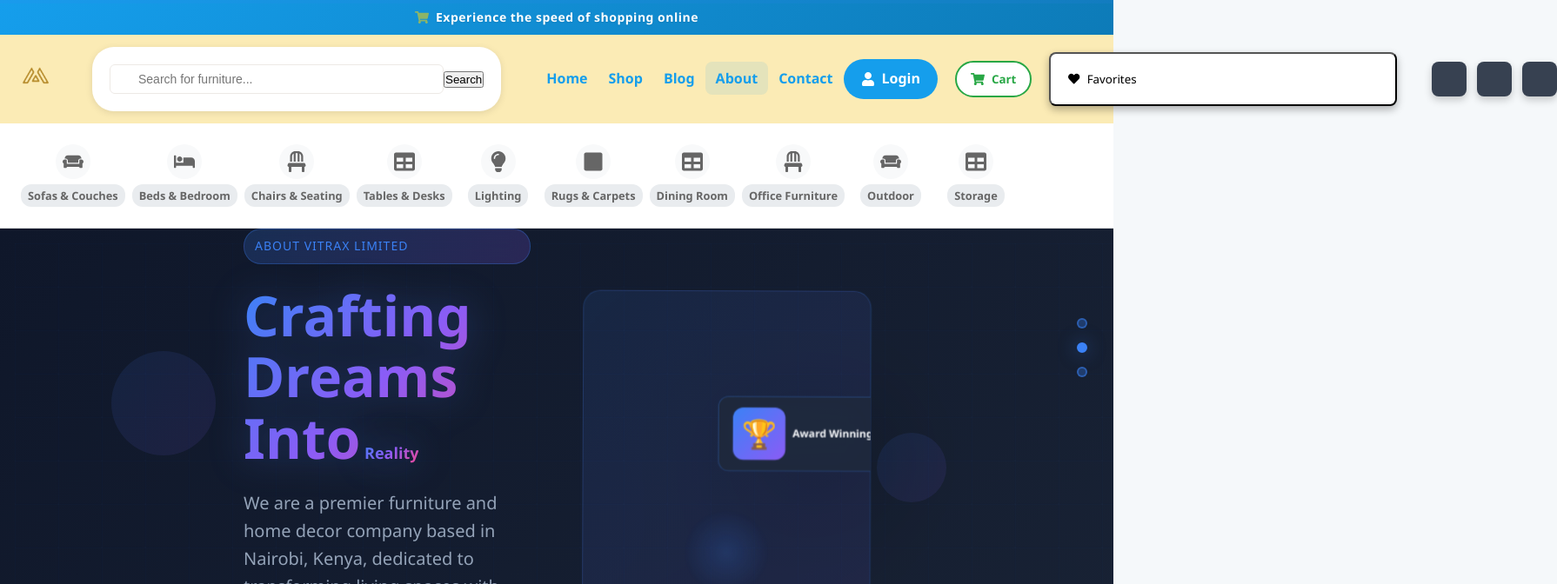
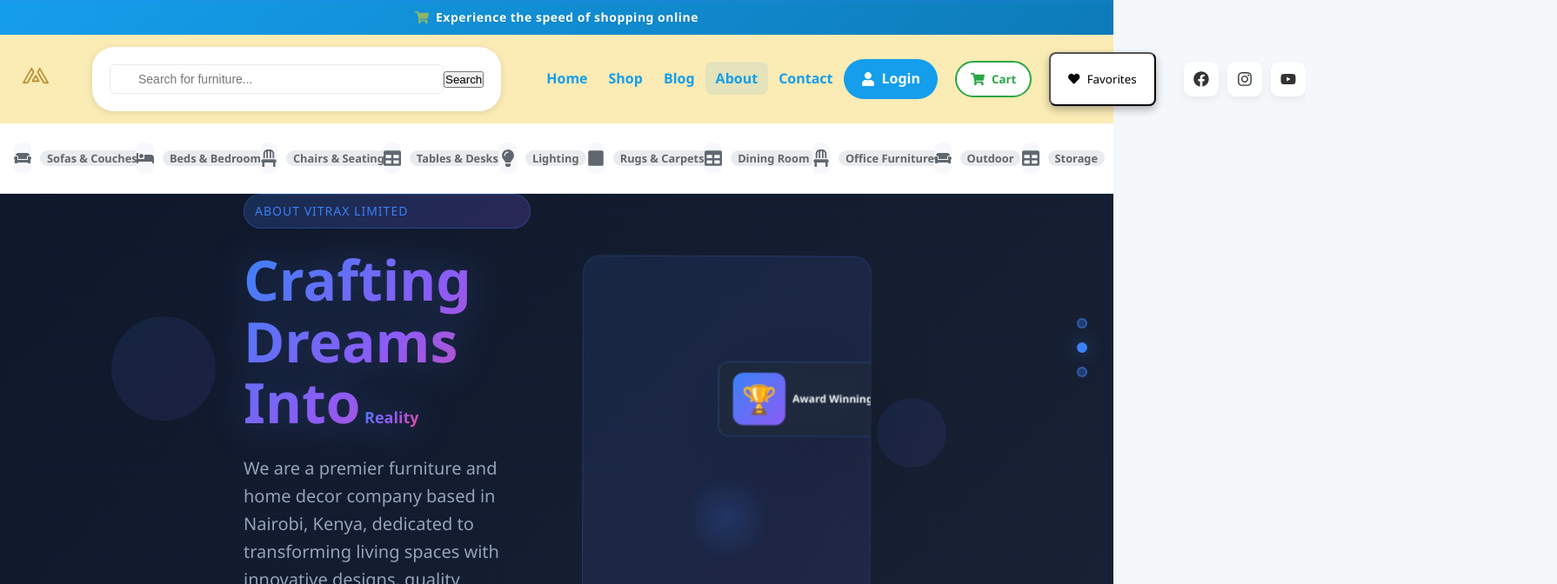
Before and after one commit to Omwansam/Furniture-system, a React (Vite) app in the folder FRONTEND/vitrax-limited/: page /about in a window 1280 px wide. Shown: the top 672 px of the page at 87% size, 1790 px wide, since content can reach past the window. Built offline with nearby package versions, Linux system fonts and the light colour scheme; the HTML template or start-up script is replaced by a standard one.

Commit message:
Better Landing Design

```diff
--- a/FRONTEND/vitrax-limited/src/components/CategoryHeader.css
+++ b/FRONTEND/vitrax-limited/src/components/CategoryHeader.css
@@ -1,56 +1,79 @@
+ :root{
+  --cat-border: #e6eef9;
+  --cat-accent: #159EEC;
+  --cat-text: #606770;
+  --cat-bg: #ffffff;
+}
+
 .category-header {
-  background: white;
-  border-bottom: 1px solid #e0e0e0;
-  padding: 12px 0;
+  background: var(--cat-bg);
+  border-bottom: 1px solid var(--cat-border);
+  padding: 8px 0; /* slightly increased vertical padding to avoid clipping/scroll */
 }
 
 .category-header-container {
   max-width: 1400px;
   margin: 0 auto;
-  padding: 0 24px;
+  padding: 0 16px;
   display: flex;
   align-items: center;
   gap: 8px;
   overflow-x: auto;
+  height: 64px; /* increased compact height to avoid scrolling/clipping */
+  -webkit-overflow-scrolling: touch;
 }
 
+/* Compact pill-style category items (icon left, name right) */
 .category-item {
   display: flex;
-  flex-direction: column;
+  flex-direction: row;
   align-items: center;
-  gap: 6px;
-  padding: 12px 16px;
+  gap: 10px;
+  padding: 6px 10px;
   text-decoration: none;
-  color: #666;
-  border-radius: 12px;
-  transition: all 0.3s ease;
+  color: var(--cat-text);
+  border-radius: 999px;
+  transition: background-color 0.18s ease, color 0.18s ease, transform 0.12s ease;
   white-space: nowrap;
-  min-width: 100px;
+  min-width: 60px;
+  box-sizing: border-box;
 }
 
 .category-item:hover {
-  color: #159EEC;
-  background: rgba(21, 158, 236, 0.05);
+  color: var(--cat-accent);
+  background: rgba(21, 158, 236, 0.06);
+  transform: translateY(-1px);
 }
 
 .category-item.active {
-  color: #159EEC;
-  background: rgba(21, 158, 236, 0.1);
+  color: var(--cat-accent);
+  background: rgba(21, 158, 236, 0.12);
 }
 
 .category-icon {
-  font-size: 24px;
-  width: 40px;
-  height: 40px;
+  font-size: 20px;
+  width: 36px;
+  height: 36px;
   display: flex;
   align-items: center;
   justify-content: center;
-  border-radius: 50%;
-  background: #f8f9fa;
+  border-radius: 8px;
+  background: #f6f8fb;
+  color: inherit;
 }
 
 .category-name {
-  font-size: 12px;
+  font-size: 13px;
   font-weight: 600;
-  text-align: center;
+  text-align: left;
+  line-height: 1;
 }
+
+/* hide scrollbar but allow scrolling */
+.category-header-container::-webkit-scrollbar{ height:6px }
+.category-header-container::-webkit-scrollbar-thumb{ background: rgba(0,0,0,0.08); border-radius: 8px }
+
+@media (max-width: 520px){
+  .category-name{ display:none } /* keep it compact on small screens */
+  .category-header-container{ padding: 0 8px }
+}
--- a/FRONTEND/vitrax-limited/src/components/Navbar.css
+++ b/FRONTEND/vitrax-limited/src/components/Navbar.css
@@ -240,7 +240,7 @@
     padding: 20px;
     border-radius: 8px;
     box-shadow: 0 4px 10px rgba(0, 0, 0, 0.3);
-    width: 400px;
+
   }
 
   /* Badges */
@@ -279,29 +279,43 @@
     50% { transform: scale(1.2); }
   }
 
-  /* Social Icons */
-  .social-icons {
+  /* Social Icons (compact, tappable buttons) */
+  .nav-social {
     display: flex;
     align-items: center;
-    gap: 12px;
-    margin-left: 20px;
+    gap: 10px;
+    margin-left: 12px;
   }
 
-  .social-link {
-    display: flex;
+  .nav-social-link {
+    display: inline-flex;
     align-items: center;
     justify-content: center;
-    width: 36px;
-    height: 36px;
-    border-radius: 50%;
-    background: white;
-    padding: 20px;
+    width: 40px;
+    height: 40px;
     border-radius: 10px;
-    width: 350px;
-    position: relative;
-    box-shadow: 0px 4px 10px rgba(0, 0, 0, 0.2);
-    text-align: center;
+    background: rgba(255,255,255,0.95);
+    color: #333;
+    text-decoration: none;
+    box-shadow: 0 4px 10px rgba(0,0,0,0.06);
+    transition: transform 0.12s ease, box-shadow 0.12s ease, background-color 0.12s ease;
   }
+
+  .nav-social-link:hover,
+  .nav-social-link:focus {
+    transform: translateY(-2px);
+    box-shadow: 0 8px 18px rgba(0,0,0,0.12);
+  }
+
+  .nav-social-icon {
+    font-size: 18px;
+    pointer-events: none;
+  }
+
+  /* Subtle brand tint modifiers */
+  .nav-social-facebook:hover { background: rgba(59,89,152,0.08); color: #3b5998 }
+  .nav-social-instagram:hover { background: rgba(193,53,132,0.06); color: #c13584 }
+  .nav-social-youtube:hover { background: rgba(255,0,0,0.06); color: #ff0000 }
 
   .auth-overlay {
     position: fixed;
--- a/FRONTEND/vitrax-limited/src/components/Navbar.jsx
+++ b/FRONTEND/vitrax-limited/src/components/Navbar.jsx
@@ -209,15 +209,15 @@ const Navbar = () => {
           </button>
 
           {/* Social Media Icons */}
-          <div className="social-icons">
-            <a href="https://facebook.com" target="_blank" rel="noopener noreferrer" className="social-link">
-              <FaFacebook className="social-icon" />
+          <div className="nav-social" aria-label="Social links">
+            <a href="https://facebook.com" target="_blank" rel="noopener noreferrer" className="nav-social-link nav-social-facebook" aria-label="Facebook">
+              <FaFacebook className="nav-social-icon" />
             </a>
-            <a href="https://instagram.com" target="_blank" rel="noopener noreferrer" className="social-link">
-              <FaInstagram className="social-icon" />
+            <a href="https://instagram.com" target="_blank" rel="noopener noreferrer" className="nav-social-link nav-social-instagram" aria-label="Instagram">
+              <FaInstagram className="nav-social-icon" />
             </a>
-            <a href="https://youtube.com" target="_blank" rel="noopener noreferrer" className="social-link">
-              <FaYoutube className="social-icon" />
+            <a href="https://youtube.com" target="_blank" rel="noopener noreferrer" className="nav-social-link nav-social-youtube" aria-label="YouTube">
+              <FaYoutube className="nav-social-icon" />
             </a>
           </div>
         </div>
--- a/FRONTEND/vitrax-limited/src/components/firstpage/Hero.css
+++ b/FRONTEND/vitrax-limited/src/components/firstpage/Hero.css
@@ -28,7 +28,7 @@
   50% { transform: translateY(-20px) rotate(1deg); }
 }
 
-/* Floating Elements */
+/* Floating Elements
 .floating-elements {
   position: absolute;
   top: 0;
@@ -37,6 +37,7 @@
   bottom: 0;
   pointer-events: none;
   z-index: 1;
+  border: 3px solid green;
 }
 
 .floating-circle {
@@ -119,12 +120,9 @@
   0%, 100% { transform: translateY(0px) rotate(45deg) scale(1); }
   50% { transform: translateY(-20px) rotate(225deg) scale(0.8); }
 }
+*/
 
 .hero-container {
-  width: 100%;
-  max-width: 1600px;
-  margin: 0 auto;
-  padding: 0 60px;
   display: grid;
   grid-template-columns: 2.5fr 1fr;
   gap: 80px;
@@ -132,6 +130,94 @@
   position: relative;
   z-index: 2;
   min-height: 600px;
+  padding: 0 60px;
+  margin: 0 auto;
+  max-width: 1600px;
+  width: 100%;
+
+}
+
+/* Right Side - Image */
+.hero-image {
+  display: flex;
+  align-items: center;
+  justify-content: center;
+  position: relative;
+  opacity: 0;
+  transform: translateX(50px);
+  transition: all 0.8s ease;
+
+}
+
+.hero-image.animate-in {
+  opacity: 1;
+  transform: translateX(0);
+}
+
+.image-container {
+  position: relative;
+  display: flex;
+  justify-content: flex-start;
+  align-items: center;
+  width: 100%;
+  height: 100%;
+  padding-left: 40px;
+}
+
+.main-image {
+  width: 100%;
+  max-width: 700px;
+  height: auto;
+  object-fit: contain;
+  filter: drop-shadow(30px 30px 60px rgba(0, 0, 0, 0.25));
+  transition: all 0.5s ease;
+  animation: imageFloat 8s ease-in-out infinite;
+  z-index: 2;
+}
+
+@keyframes imageFloat {
+  0%, 100% { transform: translateY(0px) rotate(0deg) scale(1); }
+  50% { transform: translateY(-15px) rotate(1deg) scale(1.02); }
+}
+/*
+.image-overlay {
+  position: absolute;
+  top: 0;
+  left: 0;
+  right: 0;
+  bottom: 0;
+  background: radial-gradient(circle at center, transparent 30%, rgba(255, 255, 255, 0.1) 100%);
+  pointer-events: none;
+  border: 3px solid yellow;
+}
+
+.image-shadow {
+  position: absolute;
+  bottom: -20px;
+  left: 50%;
+  transform: translateX(-50%);
+  width: 80%;
+  height: 20px;
+  background: radial-gradient(ellipse, rgba(0, 0, 0, 0.2), transparent);
+  border-radius: 50%;
+  filter: blur(10px);
+}  */
+
+.background-image {
+  position: absolute;
+  top: 0;
+  left: 0;
+  right: 0;
+  bottom: 0;
+  z-index: -1;
+  opacity: 0.1;
+}
+
+.background-image img {
+  width: 100%;
+  height: 100%;
+  object-fit: cover;
+
 }
 
 /* Left Side - Text Content */
@@ -160,6 +246,7 @@
   font-size: 2rem;
   font-weight: bold;
   color: #333;
+
 }
 
 .total-slides {
@@ -182,6 +269,7 @@
   position: relative;
   overflow: hidden;
 }
+
 
 .title-line::after {
   content: '';
@@ -231,7 +319,9 @@
   align-items: center;
   gap: 30px;
   margin-bottom: 40px;
+
 }
+
 
 .shop-now-btn {
   display: flex;
@@ -308,13 +398,17 @@
 /* Slide Dots */
 .slide-dots {
   display: flex;
+  align-items: center;
+  justify-content: center;
   gap: 12px;
   margin-top: 30px;
+
 }
 
+
 .dot {
-  width: 12px;
-  height: 12px;
+  width: 18px;
+  height: 18px;
   border-radius: 50%;
   border: 2px solid #ccc;
   background: transparent;
@@ -350,86 +444,6 @@
   transform: scale(1.2);
 }
 
-/* Right Side - Image */
-.hero-image {
-  display: flex;
-  align-items: center;
-  justify-content: center;
-  position: relative;
-  opacity: 0;
-  transform: translateX(50px);
-  transition: all 0.8s ease;
-}
-
-.hero-image.animate-in {
-  opacity: 1;
-  transform: translateX(0);
-}
-
-.image-container {
-  position: relative;
-  display: flex;
-  justify-content: flex-start;
-  align-items: center;
-  width: 100%;
-  height: 100%;
-  padding-left: 40px;
-}
-
-.main-image {
-  width: 100%;
-  max-width: 700px;
-  height: auto;
-  object-fit: contain;
-  filter: drop-shadow(30px 30px 60px rgba(0, 0, 0, 0.25));
-  transition: all 0.5s ease;
-  animation: imageFloat 8s ease-in-out infinite;
-  z-index: 2;
-}
-
-@keyframes imageFloat {
-  0%, 100% { transform: translateY(0px) rotate(0deg) scale(1); }
-  50% { transform: translateY(-15px) rotate(1deg) scale(1.02); }
-}
-
-.image-overlay {
-  position: absolute;
-  top: 0;
-  left: 0;
-  right: 0;
-  bottom: 0;
-  background: radial-gradient(circle at center, transparent 30%, rgba(255, 255, 255, 0.1) 100%);
-  pointer-events: none;
-}
-
-.image-shadow {
-  position: absolute;
-  bottom: -20px;
-  left: 50%;
-  transform: translateX(-50%);
-  width: 80%;
-  height: 20px;
-  background: radial-gradient(ellipse, rgba(0, 0, 0, 0.2), transparent);
-  border-radius: 50%;
-  filter: blur(10px);
-}
-
-.background-image {
-  position: absolute;
-  top: 0;
-  left: 0;
-  right: 0;
-  bottom: 0;
-  z-index: -1;
-  opacity: 0.1;
-}
-
-.background-image img {
-  width: 100%;
-  height: 100%;
-  object-fit: cover;
-}
-
 /* Navigation Arrows */
 .nav-arrow {
   position: absolute;
@@ -450,6 +464,7 @@
   z-index: 10;
   backdrop-filter: blur(10px);
   box-shadow: 0 5px 20px rgba(0, 0, 0, 0.1);
+
 }
 
 .nav-arrow:hover {
@@ -466,7 +481,7 @@
   right: 30px;
 }
 
-/* Progress Bar */
+/* Progress Bar
 .progress-bar {
   position: absolute;
   bottom: 0;
@@ -475,15 +490,17 @@
   height: 4px;
   background: rgba(255, 255, 255, 0.3);
   z-index: 10;
+  border: 2px solid red;
+
 }
-
 .progress-fill {
   height: 100%;
+
   background: linear-gradient(90deg, #333, #666);
   transition: width 0.3s ease;
 }
+*/
 
-/* Scroll Indicator */
 .scroll-indicator {
   position: absolute;
   bottom: 30px;
@@ -513,6 +530,7 @@
   0%, 100% { opacity: 0.5; }
   50% { opacity: 1; }
 }
+
 
 /* Responsive Design */
 @media (max-width: 1200px) {
```
Also changed, not shown: FRONTEND/vitrax-limited/src/components/firstpage/Hero.jsx (+9 -3 lines).
